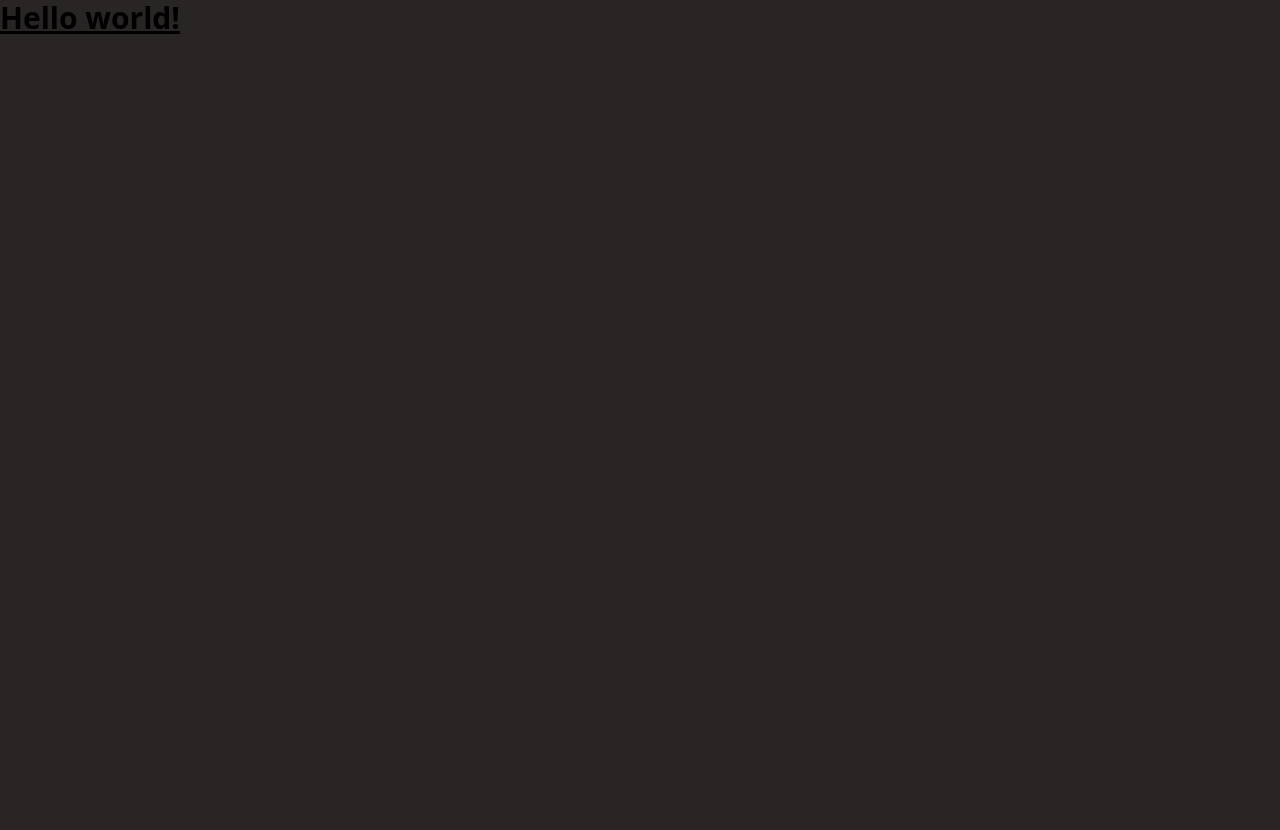
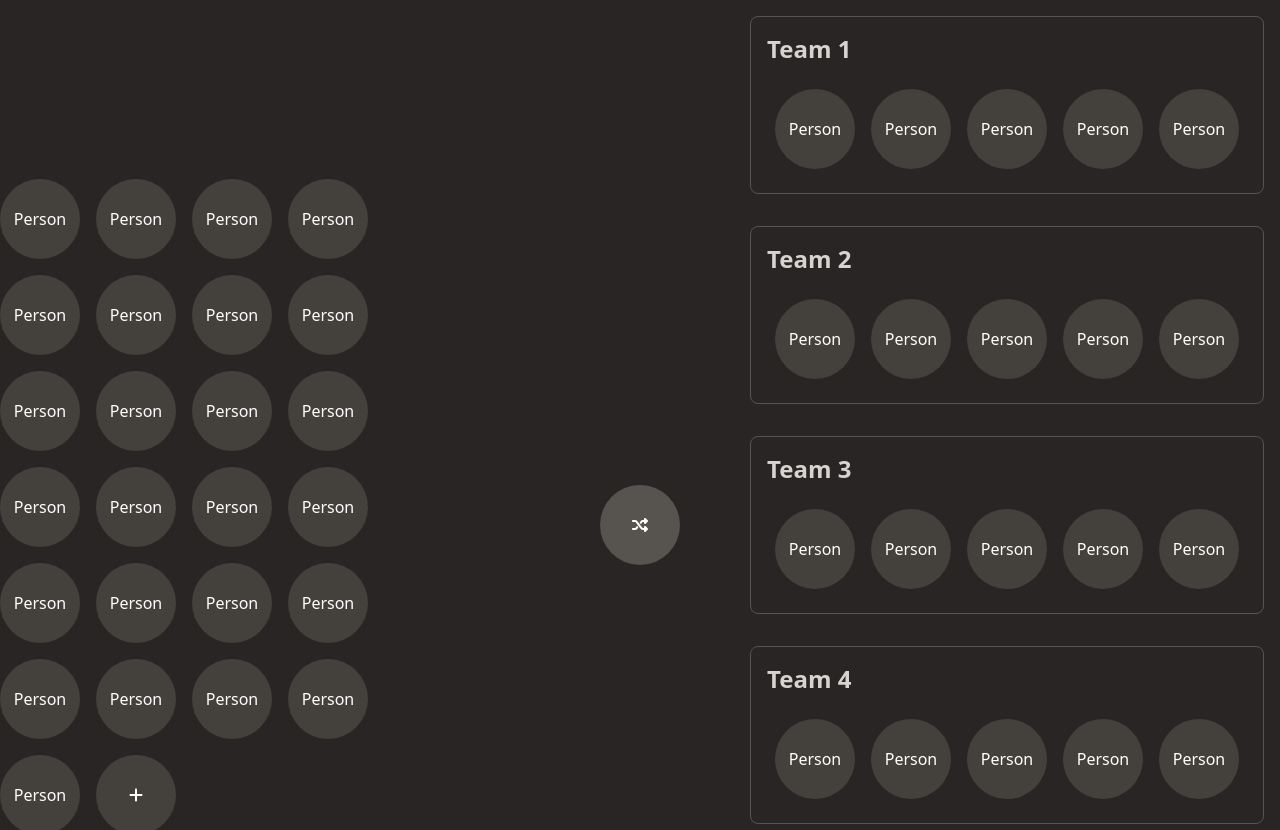
Before and after one commit to AhmedAnwarHafez/mythical-mix-svelte, a SvelteKit app: page / in a window 1280 px wide. Shown: the top 830 px of the page. Before the commit the page ends 800 px from the top, so only its background shows below. Built offline with nearby package versions, Linux system fonts and the light colour scheme.

Commit message:
create layout

```diff
--- a/src/routes/+page.svelte
+++ b/src/routes/+page.svelte
@@ -1 +1,54 @@
-<h1 class="text-3xl font-bold underline">Hello world!</h1>
+<script>
+	let people = Array.from({ length: 25 }, (_, i) => ({
+		name: `Person`,
+	}))
+</script>
+
+<section class="container mx-auto h-screen bg-stone-800 text-white">
+	<section class=" grid grid-cols-3 ">
+		<!-- People -->
+		<section class="self-center">
+			<ul class="mt-4 w-96 flex flex-wrap">
+				{#each people as person}
+					<li
+						class="w-20 h-20 flex items-center justify-center bg-stone-700 rounded-full text-center mr-4 mb-4"
+					>
+						<span>{person.name}</span>
+					</li>
+				{/each}
+				<li
+					class="w-20 h-20 flex items-center justify-center bg-stone-700 rounded-full text-center mr-4 mb-4"
+				>
+					<i class="fa-solid fa-plus" />
+				</li>
+				<input type="text" class="bg-stone-300 text-3xl w-full text-stone-900" />
+			</ul>
+		</section>
+		<section class="self-center place-self-center">
+			<!-- big button in the center of the screeen -->
+			<button
+				class="bg-stone-600 text-white rounded-full w-20 h-20 flex items-center justify-center hover:text-xl hover:bg-stone-700"
+			>
+				<i class="fa-solid fa-shuffle" />
+			</button>
+		</section>
+		<!-- Teams -->
+		<section class="col-start-3 col-end-4 flex flex-wrap justify-end">
+			{#each Array.from({ length: 5 }).map((_, i) => i) as team, idx}
+				<section class="rounded-lg m-4 basis-1/3 border border-stone-600 p-4">
+					<h1 class="text-2xl font-bold text-stone-300">Team {team + 1}</h1>
+					<ul class="mt-4 flex">
+						<!-- take five people -->
+						{#each people.slice(0, 5) as person}
+							<li
+								class="w-20 h-20 flex items-center justify-center bg-stone-700 rounded-full text-center m-2"
+							>
+								<span>{person.name}</span>
+							</li>
+						{/each}
+					</ul>
+				</section>
+			{/each}
+		</section>
+	</section>
+</section>
```
